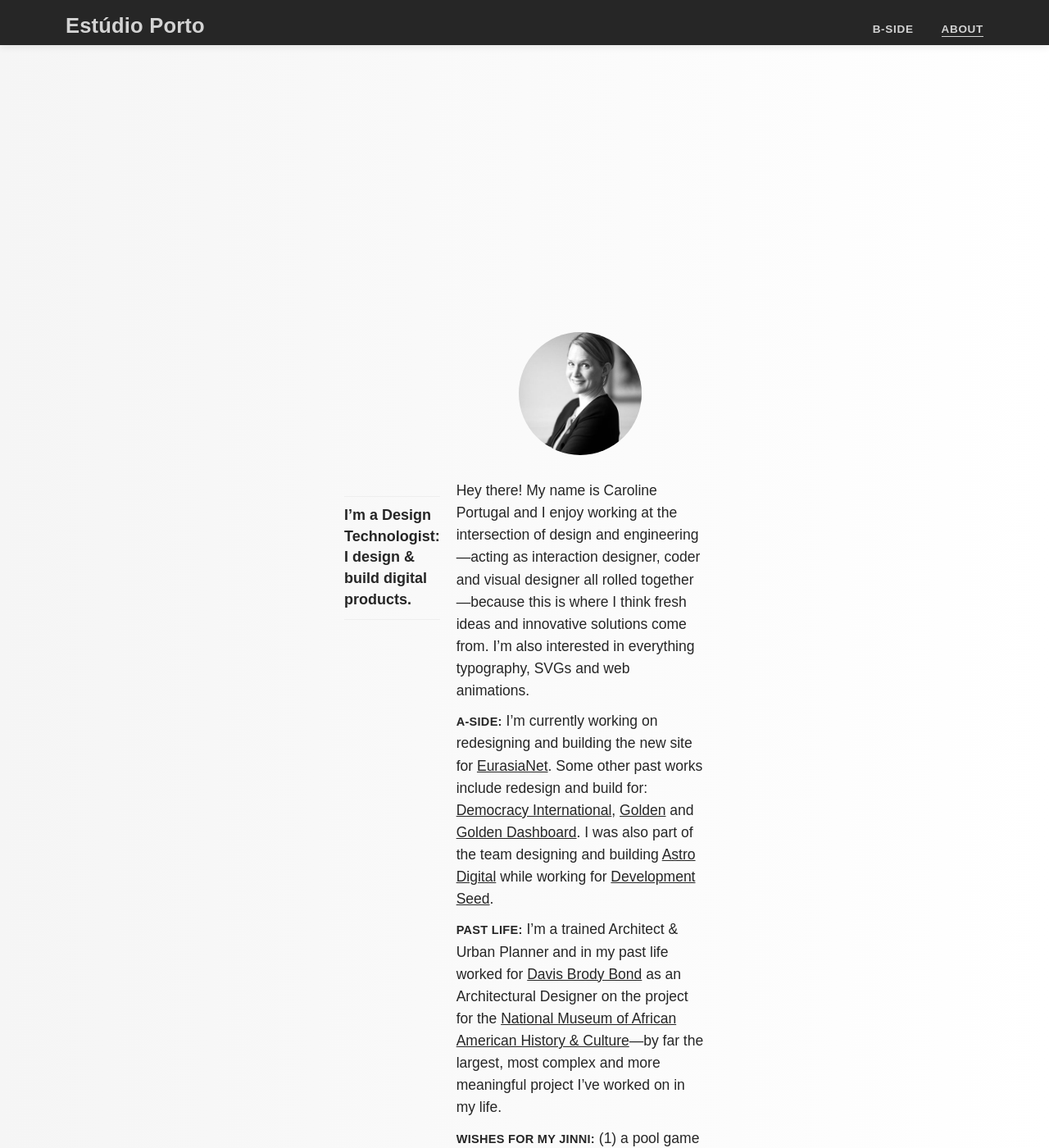
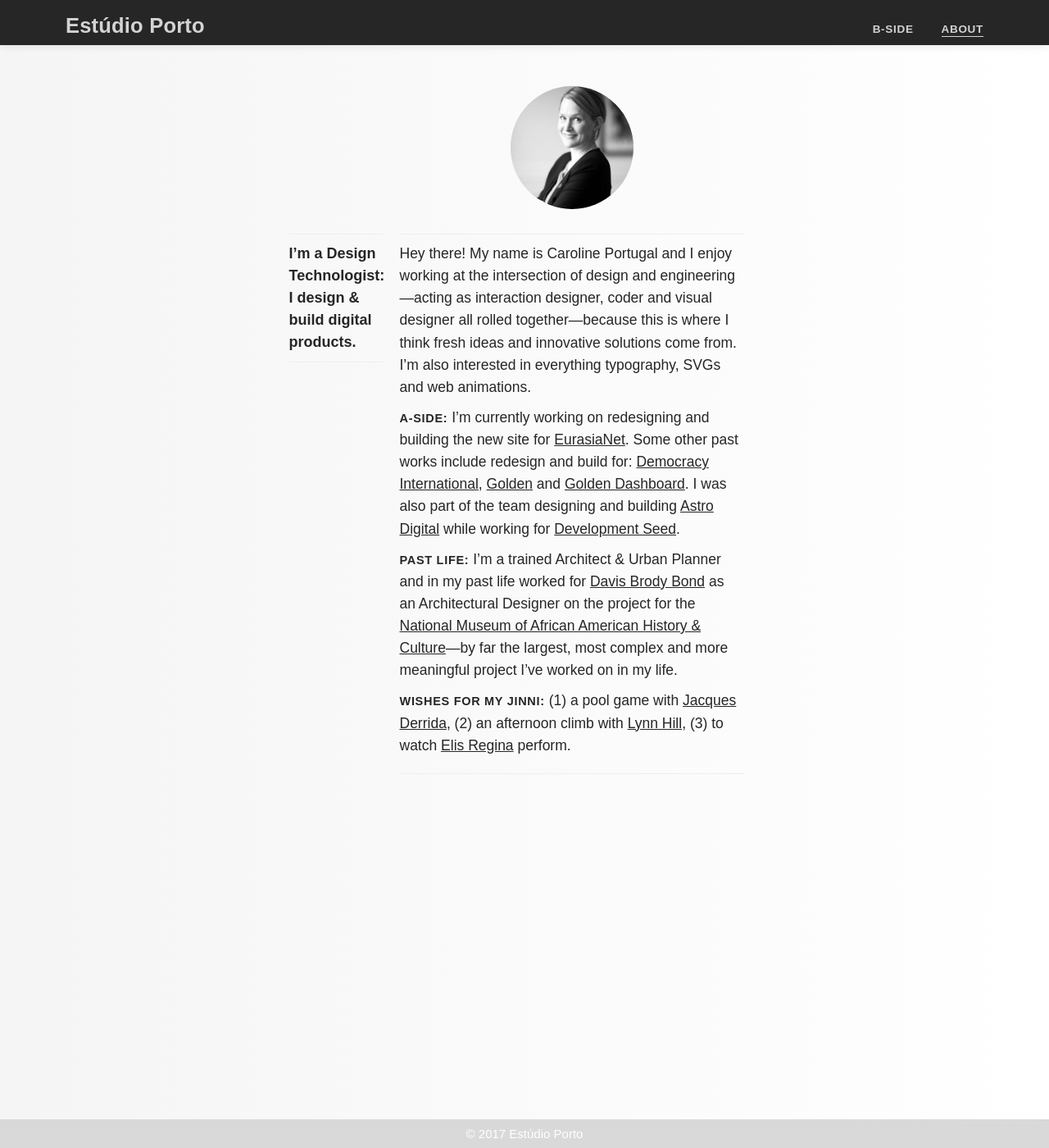
Before and after one commit to carolineportugal/estudioporto, a Jekyll site: the page built from about/index.html, in a window 1280 px wide and 1400 px high. Shown: the whole window at 82% size. Built offline with Jekyll 4.4.1, drawn with Linux system fonts in a browser that asks for light colours; nearby versions of some CDN libraries; some web fonts are replaced.

Commit message:
continues to build about page

```diff
--- a/_sass/_about.scss
+++ b/_sass/_about.scss
@@ -18,72 +18,58 @@ $transition-time:.2s;
     display:flex;
     padding-top:calc(5rem + 55px);
     padding-bottom:14rem;
+    justify-content: center;
   }
 
-
-  .picture{
-    height:150px;
-    // width:100%;
-    min-width: 150px;
-    width: 150px;
-    border-radius:50%;
+  .left-column{
     margin-right:2rem;
-    margin:0 auto;
-    margin-bottom:3rem;
-
-
-  }
-
-  .general-wrapper{
-    width:440px;
-    margin:0 auto;
-    margin-top:30rem;
-  }
-
-  .about-wrapper{
-display: flex;
-  }
-
-  .contact{
-    background: #eee;
-    height:500px;
-    width: 20rem;
-    margin-right:3rem;
-    margin-top:35rem;
-  }
+    width:115px;
 
     .intro{
+      margin-top:calc(150px + 3rem);
       padding:1rem 0;
       @include black();
       font-size: 18px;
       border-top:1px solid #eee;
       border-bottom:1px solid #eee;
+      line-height: 1.5;
+    }
+
+  }
+
+  .center-column{
     margin-right:2rem;
-    margin-top:200px;
+    width:420px;
+    display: flex;
+    flex-direction: column;
+    align-items:center;
+
+    .picture{
+      height:150px;
+      width: 150px;
+      border-radius:50%;
+      margin-bottom:3rem;
     }
 
     .description{
-    margin-top:2rem;
+      border-top:1px solid #eee;
+      border-bottom:1px solid #eee;
+      padding:1rem 0;
       @include regular();
       font-size:17.5px;
       line-height: 1.55;
 
       .uppercase{
-      @include black();
+        @include heavy();
         text-transform: uppercase;
         font-size: 14.5px;
-      letter-spacing: 0.03rem;
-    }
-
+        letter-spacing: 0.07rem;
       }
 
       a{
-    // @include bold();
         color:lighten(#000, 15%);
         transition:$transition-time;
         text-decoration: underline;
-    cursor: pointer;
-    line-height: 1;
 
         &:hover{
           opacity:.8;
@@ -91,14 +77,13 @@ display: flex;
 
       }
 
-  .contact-wrapper{
-    background:lighten(#000, 85%);
-    width:100%;
-    height:400px;
     }
 
+  }
 
+  .right-column{
 
+  }
 
 
 
--- a/_sass/_info-modal.scss
+++ b/_sass/_info-modal.scss
@@ -106,7 +106,6 @@
       color:lighten(#000, 15%);
       transition:$transition-time;
       text-decoration: underline;
-      cursor: pointer;
 
       &:hover{
         opacity:.8;
--- a/about/index.html
+++ b/about/index.html
@@ -7,14 +7,11 @@ image: portrait-placeholder.jpg
 
   <h2 class="hidden-page-name">About</h2>
 
-    <!-- <div class="picture-wrapper" style="background: url('/media/about/{{ page.image }}'); background-position:center; background-size: cover;"></div> -->
-
   <div class="container">
-    <div class="row">
 
       <div class="general-wrapper">
-        <div class="left-colum">
-          <p class="intro">I’m a Design Technologist: I design & build digital products.</p>
+        <div class="left-column">
+          <p class="intro">I’m a Design Technologist:<br> I design & build digital products.</p>
         </div>
         <div class="center-column">
           <div class="picture" style="background: url('/media/about/{{ page.image }}'); background-position:center; background-size: cover;"></div>
@@ -30,7 +27,6 @@ image: portrait-placeholder.jpg
         </div>
       </div>
 
-    </div>
   </div>
 
 </section>
```
Lines whose indentation alone changed are shown as unchanged.
